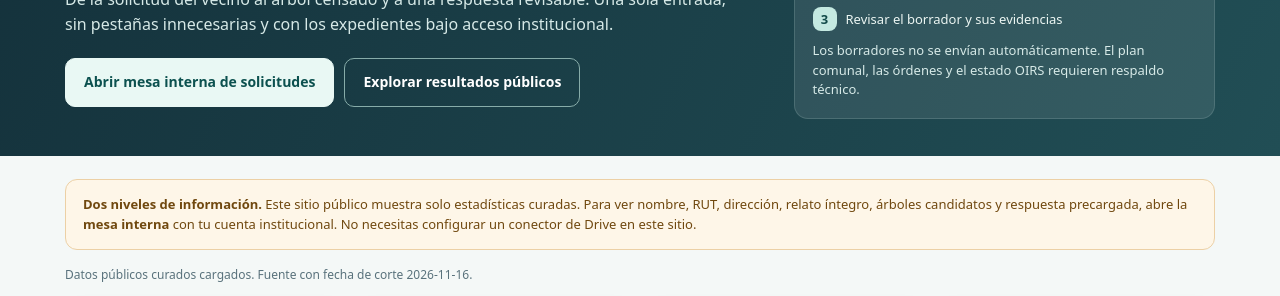
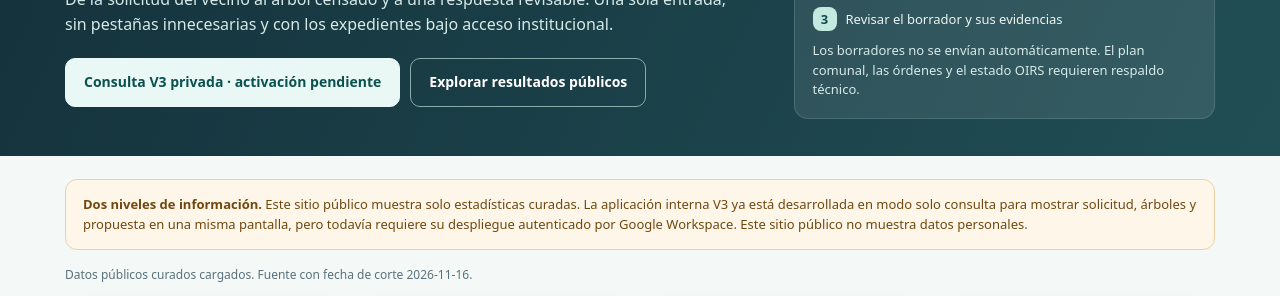
Before and after one commit to germaquintana/censoarboreo_publico, a plain HTML site: page index.html in a window 1280 px wide. Shown: the part 203-499 px from the top of the page. Drawn offline with Linux system fonts and the light colour scheme.

Commit message:
ux: no enviar a planilla; indicar estado real de acceso V3 integrado y protegido

```diff
--- a/index.html
+++ b/index.html
@@ -19,12 +19,12 @@ main{padding-bottom:55px}.banner{margin:23px 0 16px;border-radius:12px;backgroun
 <header class="mast"><div class="page">
   <div class="masttop"><div class="eyebrow">Gestión Ambiental · DIMAO Recoleta</div><a href="https://github.com/germaquintana/censoarboreo_publico">Ver método y datos publicados</a></div>
   <div class="hero"><div><div class="eyebrow">Mesa de respuesta ciudadana · Diseño V2</div><h1>OIRS × Censo Arbóreo</h1><p>De la solicitud del vecino al árbol censado y a una respuesta revisable. Una sola entrada, sin pestañas innecesarias y con los expedientes bajo acceso institucional.</p>
-    <div class="actions"><a class="button primary" href="https://docs.google.com/spreadsheets/d/1o74RdNXvu5wOoSrZlcTNHV_LaosLeKdV0iHSo7ClQ-A/edit#gid=1770532750" target="_blank" rel="noopener noreferrer">Abrir mesa interna de solicitudes</a><a class="button secondary" href="#panorama">Explorar resultados públicos</a></div></div>
+    <div class="actions"><span class="button primary" aria-disabled="true">Consulta V3 privada · activación pendiente</span><a class="button secondary" href="#panorama">Explorar resultados públicos</a></div></div>
     <div class="heroaside"><strong>Una OIRS, tres momentos</strong><div class="step"><span class="num">1</span> Leer la solicitud original completa</div><div class="step"><span class="num">2</span> Confirmar los árboles candidatos ±5</div><div class="step"><span class="num">3</span> Revisar el borrador y sus evidencias</div><p>Los borradores no se envían automáticamente. El plan comunal, las órdenes y el estado OIRS requieren respaldo técnico.</p></div>
   </div>
 </div></header>
 <main class="page">
-  <div class="banner"><strong>Dos niveles de información.</strong> Este sitio público muestra solo estadísticas curadas. Para ver nombre, RUT, dirección, relato íntegro, árboles candidatos y respuesta precargada, abre la <strong>mesa interna</strong> con tu cuenta institucional. No necesitas configurar un conector de Drive en este sitio.</div>
+  <div class="banner"><strong>Dos niveles de información.</strong> Este sitio público muestra solo estadísticas curadas. La aplicación interna V3 ya está desarrollada en modo solo consulta para mostrar solicitud, árboles y propuesta en una misma pantalla, pero todavía requiere su despliegue autenticado por Google Workspace. Este sitio público no muestra datos personales.</div>
   <div id="loadstatus" class="small" role="status" aria-live="polite">Cargando último corte publicado…</div>
   <div id="dash" hidden>
     <div class="cards"><article class="kpi"><div class="lab">Solicitudes OIRS</div><div class="value" id="n-oirs">—</div><div class="sub">Universo documental</div></article><article class="kpi"><div class="lab">OIRS con árboles candidatos</div><div class="value" id="n-linked">—</div><div class="sub">No son árboles confirmados</div></article><article class="kpi"><div class="lab">Registros arbóreos candidatos</div><div class="value" id="n-trees">—</div><div class="sub">Puede repetirse un ejemplar por OIRS</div></article><article class="kpi"><div class="lab">Respuestas listas acreditadas</div><div class="value" id="n-ready">—</div><div class="sub">En este corte; no estado real del portal</div></article></div>
@@ -38,7 +38,7 @@ main{padding-bottom:55px}.banner{margin:23px 0 16px;border-radius:12px;backgroun
     <article class="panel"><span class="numb">1</span><h3>Solicitud completa</h3><p>Filtra por folio y lee los campos originales: persona, RUT, fecha, dirección y relato de la solicitud. Teléfono y correo aparecen como no informados si la fuente no los trae.</p><div class="micro">Fuente restringida: OIRS Ornato.</div></article>
     <article class="panel"><span class="numb">2</span><h3>Árboles y confirmación</h3><p>Observa cada registro candidato en la misma calle ±5 números, incluyendo especie, tamaño disponible, estado estructural y observación. Marca los que efectivamente correspondan.</p><div class="micro">Sin confirmación, se bloquea la atribución de estado o medida a un árbol.</div></article>
     <article class="panel"><span class="numb">3</span><h3>Respuesta sugerida</h3><p>La redacción incorpora solo los árboles confirmados. La compatibilidad con el plan y cualquier trabajo de poda o tala necesitan evaluación, orden y respaldo oficial.</p><div class="micro">Borrador interno, sin firma ni envío OIRS.</div></article>
-  </div><div class="call"><div><h3>Comenzar la revisión de las solicitudes</h3><p>La mesa interna ya contiene los 300 folios originales y 691 registros candidatos; conserva la confirmación por árbol y genera borradores condicionados.</p></div><a class="button" href="https://docs.google.com/spreadsheets/d/1o74RdNXvu5wOoSrZlcTNHV_LaosLeKdV0iHSo7ClQ-A/edit#gid=1770532750" target="_blank" rel="noopener noreferrer">Revisar OIRS privadas</a></div></section>
+  </div><div class="call"><div><h3>Comenzar la revisión de las solicitudes</h3><p>La fuente restringida contiene 300 folios y 691 candidatos. La V3 de una sola pantalla está desarrollada y probada en lectura, pero todavía no tiene una URL privada desplegada. No guarda cambios.</p></div><span class="button" aria-disabled="true">Vista individual V3 · sin URL aún</span></div></section>
   <section aria-labelledby="red-title"><div class="sectionhead"><h2 id="red-title">Estructura del texto propuesto</h2><p>No es una respuesta enviada</p></div><div class="panel"><div class="quote">Estimada/o [nombre de la persona]:
 Respecto de su solicitud OIRS N° [folio], en el entorno de la dirección indicada se han identificado preliminarmente los siguientes ejemplares del Censo Arbóreo, cuya asociación fue confirmada para revisión: [árbol 1: especie, ID, estado censado y observación], [árbol 2…].
 Estos estados corresponden al corte censal y requieren validación técnica vigente. [Si hay condición mala o urgencia, señalar necesidad de evaluación prioritaria; si existe recomendación expresa de poda/tala, citarla solo como antecedente censal]. [Coherencia con plan de manejo únicamente cuando exista acta/orden y validación de Ornato].
@@ -54,7 +54,7 @@ function text(id,str){$(id).textContent=String(str)}
 function bar(parent,label,count,den){const el=document.createElement('div');el.className='barrow';const top=document.createElement('div');top.className='top';const l=document.createElement('strong');l.textContent=label;const r=document.createElement('span');r.textContent=fmt(count)+' · '+(100*count/den).toLocaleString('es-CL',{maximumFractionDigits:1})+' %';top.append(l,r);const shell=document.createElement('div');shell.className='bar';const b=document.createElement('span');b.style.width=(100*count/den)+'%';shell.append(b);el.append(top,shell);parent.append(el)}
 function select(k){$('filters').querySelectorAll('button').forEach(x=>x.setAttribute('aria-pressed',String(x.dataset.kind===k)));const g=k==='all'?null:db.grupos.find(x=>x.codigo===k);text('selectedlabel',g?g.etiqueta:'Todas las solicitudes');text('selectednumber',fmt(g?g.cantidad:db.universo.oirs));text('selectednote',g?g.nota:'Las cuatro categorías son excluyentes; el cruce ofrece una candidatura, no una identificación confirmada.');$('group-bars').replaceChildren();for(const z of (g?[g]:db.grupos))bar($('group-bars'),z.etiqueta,z.cantidad,db.universo.oirs)}
 async function load(){const response=await fetch('./data/oirs_curados.json',{cache:'no-store'});if(!response.ok)throw Error('HTTP '+response.status);db=await response.json();check(db);text('n-oirs',fmt(db.universo.oirs));text('n-linked',fmt(db.universo.oirs_con_alguna_candidatura));text('n-trees',fmt(db.universo.candidatos_censales_orientativos));text('n-ready',fmt(db.control_respuestas.respuestas_listas_para_emision_acreditadas));text('date-cut','OIRS '+db.corte_fuente_oirs+' · Curaduría '+db.corte_paquete_privado);text('version','Regla '+db.version_curaduria+' · ±5');const f=$('filters');for(const g of db.grupos){const button=document.createElement('button');button.type='button';button.className='chip';button.dataset.kind=g.codigo;button.setAttribute('aria-pressed','false');button.textContent=g.etiqueta;f.append(button)}f.addEventListener('click',e=>{const b=e.target.closest('button[data-kind]');if(b)select(b.dataset.kind)});select('all');for(const v of db.estados_estructurales_candidatos.grupos)bar($('struct-bars'),v.estado==='SIN DATO'?'Sin clasificación disponible':v.estado,v.cantidad,db.universo.candidatos_censales_orientativos);$('dash').hidden=false;text('loadstatus','Datos públicos curados cargados. Fuente con fecha de corte '+db.corte_paquete_privado+'.');}
-load().catch(e=>{text('loadstatus','No se pudo cargar el último corte de datos agregados: '+e.message+'. Puedes acceder a la mesa interna mediante el botón superior.');});
+load().catch(e=>{text('loadstatus','No se pudo cargar el último corte de datos agregados: '+e.message+'. La consulta individual requiere el despliegue privado pendiente.');});
 })();
 </script>
 </body>
```
